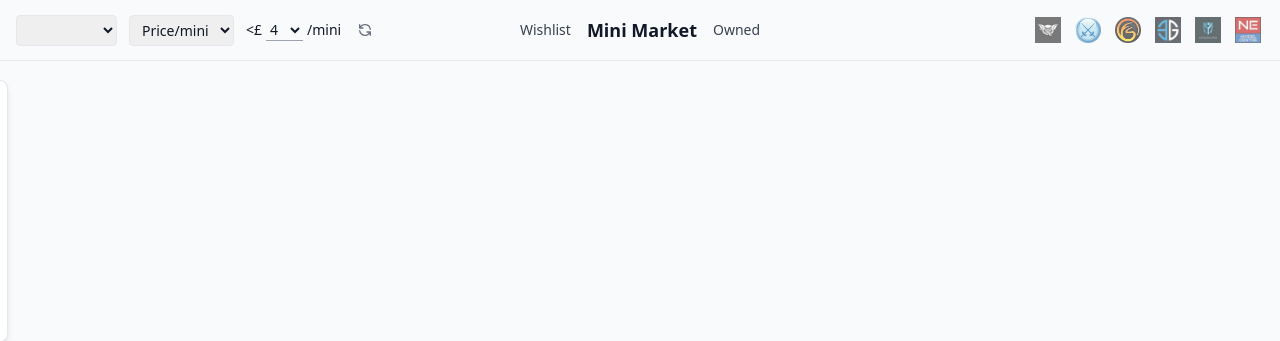
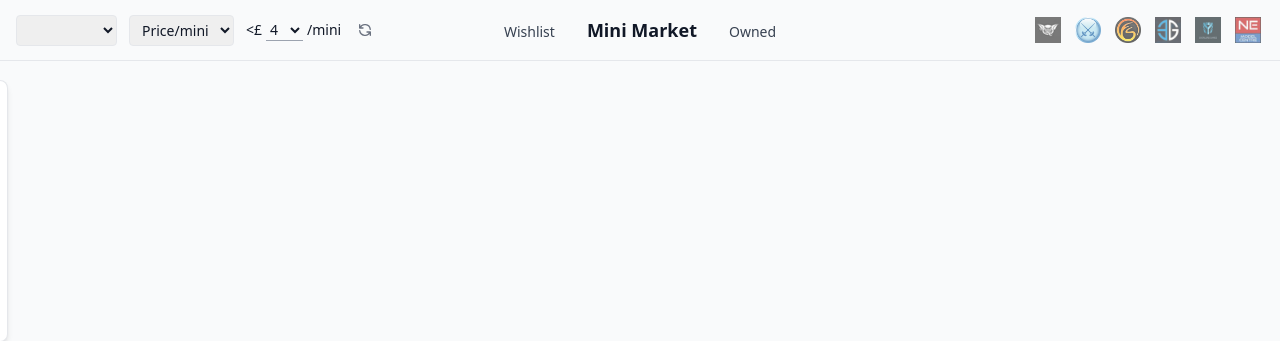
Before and after one commit to iguanaman/mini-scrape, a FastAPI app: page / in a window 1280 px wide. Shown: the top 341 px of the page. Run offline with FastAPI, Linux system fonts and the light colour scheme; data that the repository does not hold is empty; some libraries are stand-ins or nearby versions.

Commit message:
fix: nav links wider gap and baseline-aligned to title

```diff
--- a/templates/index.html
+++ b/templates/index.html
@@ -68,10 +68,10 @@
           </svg>
         </button>
       </div>
-      <div class="flex items-center gap-4">
-        <a id="wishlist-link" href="/wishlist" class="text-sm no-underline text-gray-700 hover:text-black">Wishlist</a>
+      <div class="flex items-end gap-8">
+        <a id="wishlist-link" href="/wishlist" class="text-sm no-underline text-gray-700 hover:text-black pb-0.5">Wishlist</a>
         <a id="home-link" href="/" class="font-bold text-lg shrink-0 hover:text-gray-600">Mini Market</a>
-        <a id="owned-link" href="/owned" class="text-sm no-underline text-gray-700 hover:text-black">Owned</a>
+        <a id="owned-link" href="/owned" class="text-sm no-underline text-gray-700 hover:text-black pb-0.5">Owned</a>
       </div>
       <div id="store-filters" class="absolute right-4 flex items-center gap-2"></div>
     </div>
```
